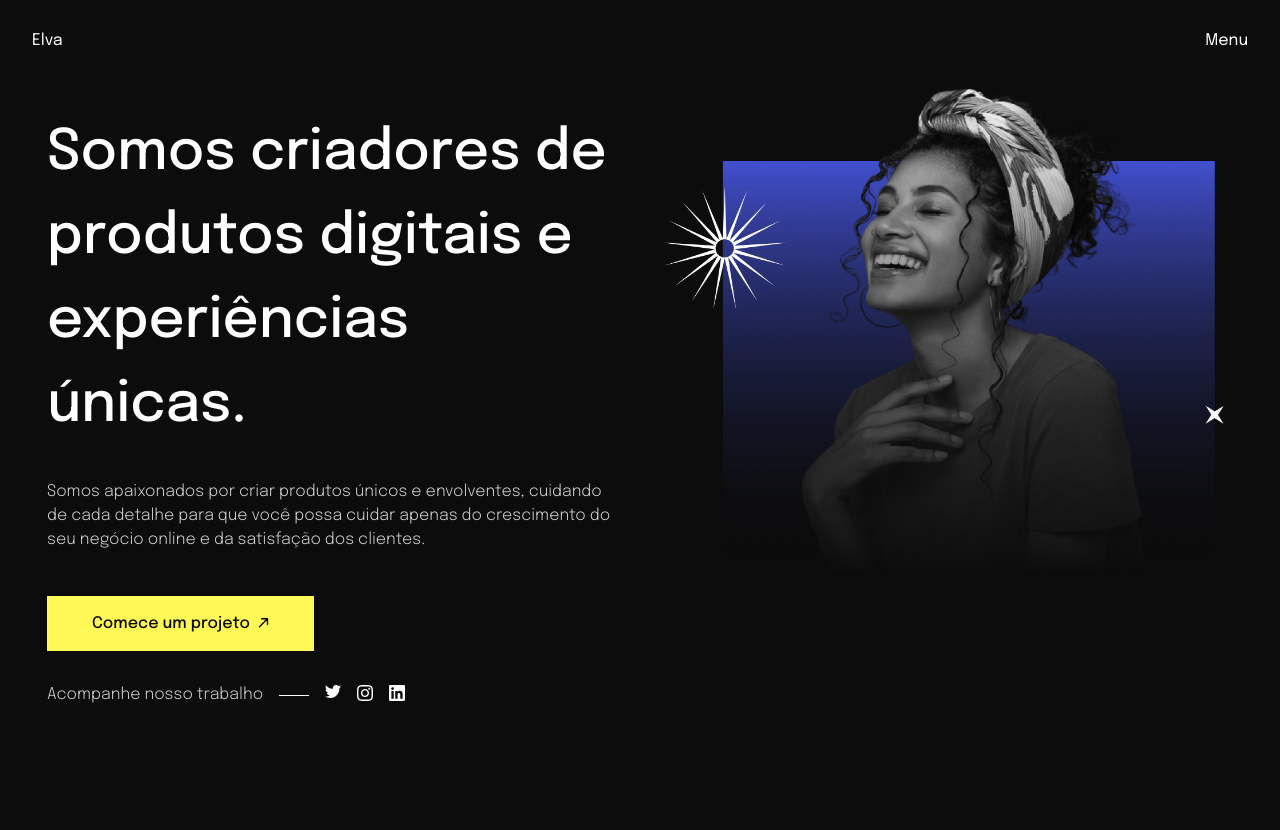
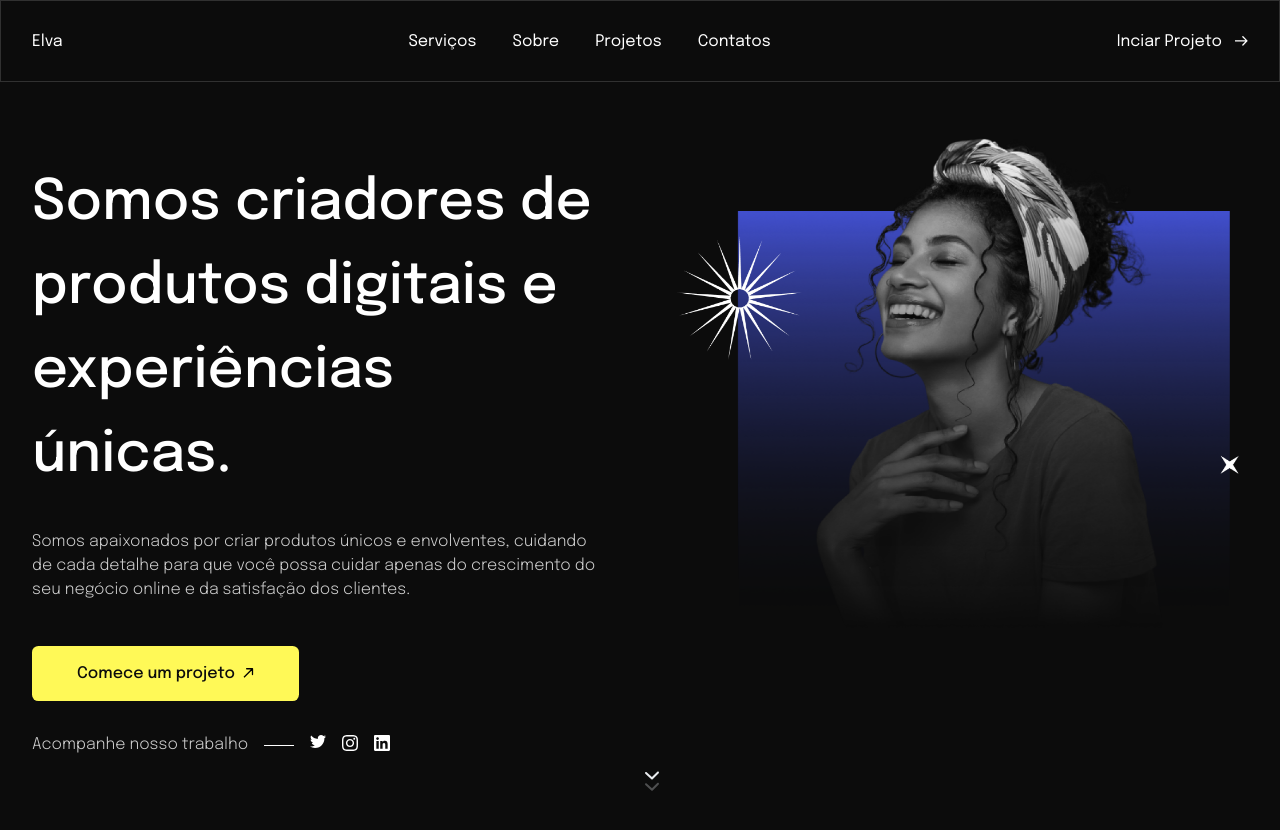
Before and after one commit to eliezer-castro/elva-agency, a plain HTML site: page index.html in a window 1280 px wide. Shown: the top 830 px of the page. Drawn offline with Linux system fonts and the light colour scheme.

Commit message:
Ajusteso

```diff
--- a/index.html
+++ b/index.html
@@ -14,8 +14,12 @@
         <div class="container">
             <a href="#">Elva</a>
             <ul>
-                <li>Menu</li>
+                <li><a href="#services">Serviços</a></li>
+                <li><a href="">Sobre</a></li>
+                <li><a href="">Projetos</a></li>
+                <li><a href="">Contatos</a></li>
             </ul>
+            <a href="">Inciar Projeto &nbsp <img src="./assets/arrow-white.svg" alt=""></a>
         </div>
     </header>
     <section class="hero">
@@ -45,8 +49,12 @@
                 <img class="person-header" src="./assets/person.png" alt="">
             </div>
         </div>
+        <div class="arrow-down center">
+            <a href="#services"><img src="./assets/chevron.svg" alt=""></a>
+        </div>
     </section>
-    <section class="services">
+
+    <section class="services" id="services">
         <div class="container">
             <div class="left" data-anime="left">
                 <span class="line"></span>
--- a/partials/_animations.scss
+++ b/partials/_animations.scss
@@ -1,4 +1,4 @@
-@keyframes fade-in{
+@keyframes fade-in {
   from {
     opacity: 0;
   }
@@ -20,7 +20,6 @@
   }
 }
 
-
 @keyframes alternating-elevation {
   0% {
     opacity: 1;
@@ -31,7 +30,7 @@
     opacity: 1;
     transform: translate3d(0px, 0px, 0px);
   }
-    100%{
+  100% {
     opacity: 1;
     transform: translate3d(0px, -50px, 0px);
   }
@@ -49,28 +48,46 @@
   }
 }
 
-  [data-anime]{
+@keyframes nome {
+  0% {
       opacity: 0;
-    transition: .3s;
+      margin-top: 0;
+  }
+  6% {
+    margin-top: 10px;
+    opacity: 1;
+  }
+  94%{
+    margin-top: 10px;
+    opacity: 1;
+  }
+  100% {
+      opacity: 0;
+  }
 }
 
-  [data-anime="fade"]{
+[data-anime] {
+  opacity: 0;
+  transition: 0.3s;
+}
+
+[data-anime="fade"] {
   opacity: 1;
 }
 
-  [data-anime="top"]{
+[data-anime="top"] {
   transform: translate3d(-0px, -50px, 0px);
 }
 
-  [data-anime="left"]{
+[data-anime="left"] {
   transform: translate3d(-50px, 0px, 0px);
 }
 
-  [data-anime="right"]{
+[data-anime="right"] {
   transform: translate3d(50px, 0px, 0px);
 }
 
-  [data-anime].animate{
+[data-anime].animate {
   opacity: 1;
   transform: translate3d(0px, 0px, 0px);
 }
--- a/partials/_header.scss
+++ b/partials/_header.scss
@@ -1,6 +1,23 @@
-header .container{
+header {
+
+    /*position: sticky;
+    top: 0;
+    left: 0;
+    width: 100%;
+    background-color: $dark;
+    z-index: 10;*/
+    border: 1px solid #313131;
+  .container {
     display: flex;
     justify-content: space-between;
     align-items: center;
     height: 5rem;
+
+    ul {
+      li {
+        display: inline-block;
+        padding: 0 16px;
+      }
+    }
+  }
 }
--- a/partials/_hero.scss
+++ b/partials/_hero.scss
@@ -1,49 +1,57 @@
-.hero{
-    padding: 2rem;
-    transition-duration: .1ms;
+.hero {
+  padding: 5rem 0;
+  transition-duration: 0.1ms;
   transition-timing-function: ease-out;
-    animation: fade-anime-top .8s ;
-    p{
+  animation: fade-anime-top 0.8s;
+  p {
     font-size: 16px;
   }
-    .container{
+
+  .container {
     display: flex;
     justify-content: space-between;
     .right {
-            animation: fade-anime-top .8s ease;
-            img{
+      animation: fade-anime-top 0.8s ease;
+      img {
         width: 100%;
         margin: auto;
         display: block;
-                transition-duration: .1ms;
+        transition-duration: 0.1ms;
         transition-timing-function: ease-out;
 
         animation: alternating-elevation 3s ease infinite;
       }
     }
-        .social{
+    .social {
       text-align: center;
       display: flex;
       align-items: center;
       margin-top: 32px;
-            p{
+      p {
         margin-bottom: 0;
         font-size: 16px;
         margin-right: 16px;
       }
-            span{
+      span {
         display: block;
         width: 30px;
         border-top: 1px solid $white;
         margin-right: 16px;
       }
-            ul{
+      ul {
         display: flex;
-                li{
+        li {
           margin-right: 16px;
         }
       }
     }
   }
-
+  .arrow-down {
+    animation: nome 8s infinite linear;
+    display: flex;
+    align-items: center;
+    justify-content: center;
+    position: absolute;
+    left: 50%;
   }
+}
--- a/partials/_services.scss
+++ b/partials/_services.scss
@@ -42,7 +42,7 @@
             }
             p{
                 color: $dark;
-                font-weight: $regular;
+                font-weight: $medium;
             }
             .btn-round{
                 transform: rotate(-35deg)
--- a/partials/_utils.scss
+++ b/partials/_utils.scss
@@ -29,6 +29,7 @@ a{
     background-color: $dodie-yellow;
     color: $dark;
     text-align: center;
+    border-radius: .4rem;
     font-family: $font;
 }
 
--- a/partials/main.scss
+++ b/partials/main.scss
@@ -20,6 +20,10 @@
     text-align: left;
 }
 
+html{
+    scroll-behavior: smooth;
+}
+
 body{
     background-color: $dark;
     color: $white;
```
Also changed, not shown: assets/arrow-white.svg (added), assets/chevron.svg (added), partials/main.css. Lines whose indentation alone changed are shown as unchanged.
